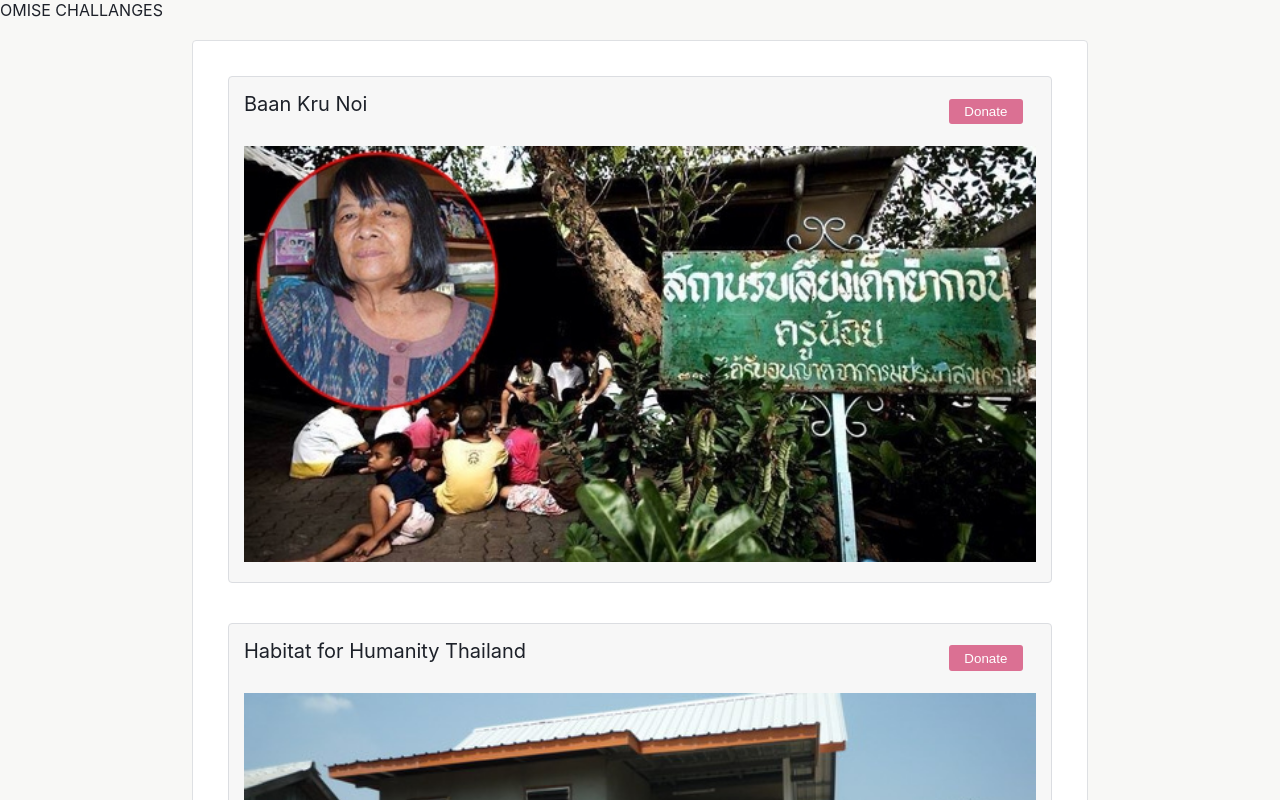
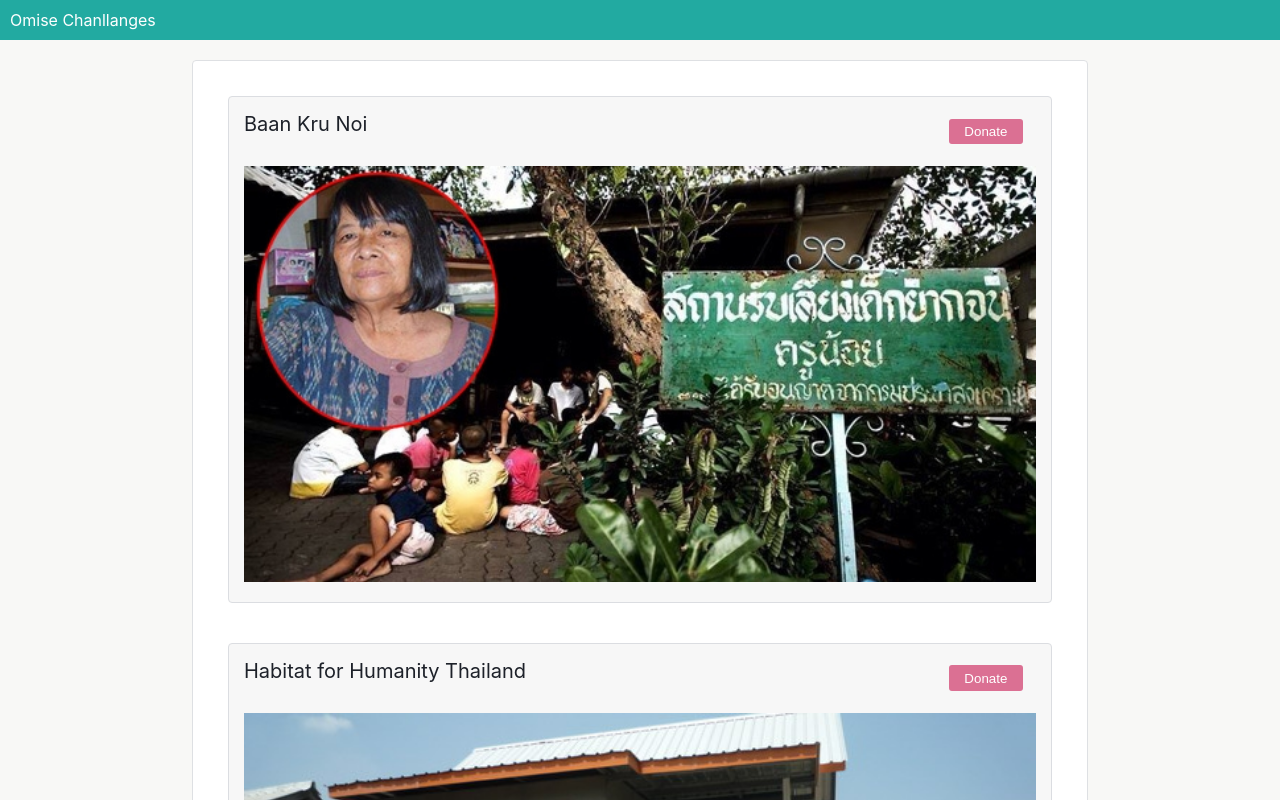
Before and after one commit to angrycode2018/omise_challanges, a React (Create React App) app: page / in a window 1280 px wide. Shown: the top 800 px of the page. Built offline with nearby package versions, Linux system fonts and the light colour scheme; data requests are answered from the project's data file.

Commit message:
Add Navbar component

```diff
--- a/src/App.css
+++ b/src/App.css
@@ -110,7 +110,11 @@ body {
     cursor: 'pointer';
 }
 
-
+.Navbar{
+    color: #ffffff;
+    padding: 10px;
+    background: #22AAA1;
+}
 
 .hide {
     display: none;
--- a/src/App.js
+++ b/src/App.js
@@ -1,6 +1,7 @@
 import React, { useState, useEffect } from 'react';
 import JsonServer from './services/JsonServer';
 import Posts from './components/posts/Posts';
+import Navbar from './components/navbar/Navbar';
 import './App.css';
 
 const api = new JsonServer();
@@ -21,7 +22,7 @@ function App() {
 
   return (
       <div className="App">
-        <header>{'OMISE CHALLANGES'}</header>
+        <Navbar title='Omise Chanllanges'/>
         <Posts  charities={charities} />
       </div>
   );
--- /dev/null
+++ b/src/components/navbar/Navbar.js
@@ -0,0 +1,11 @@
+import React from 'react'
+
+function Navbar({title}) {
+    return(
+        <div className="Navbar">
+           {title}
+        </div>
+    )
+}
+
+export default Navbar
```
